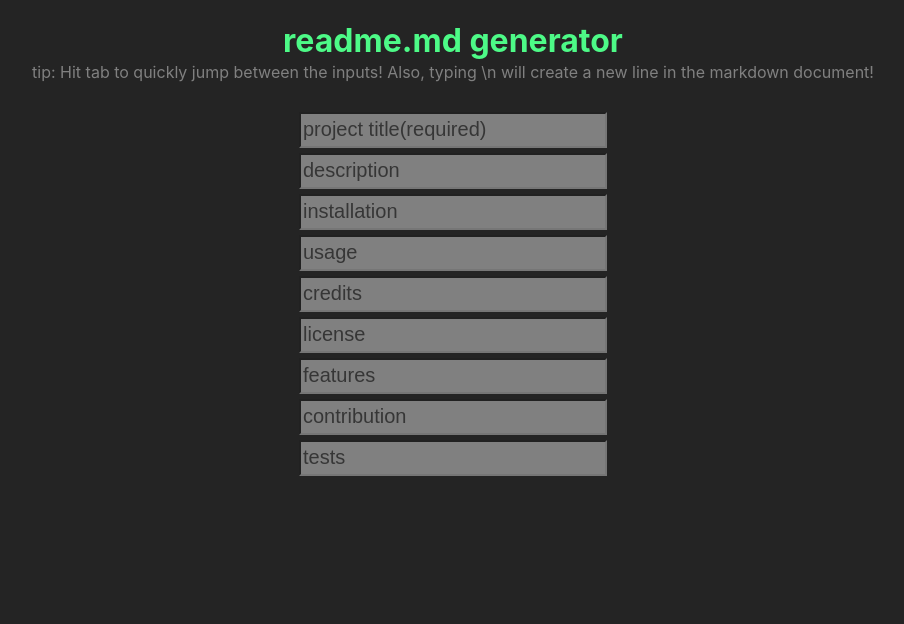
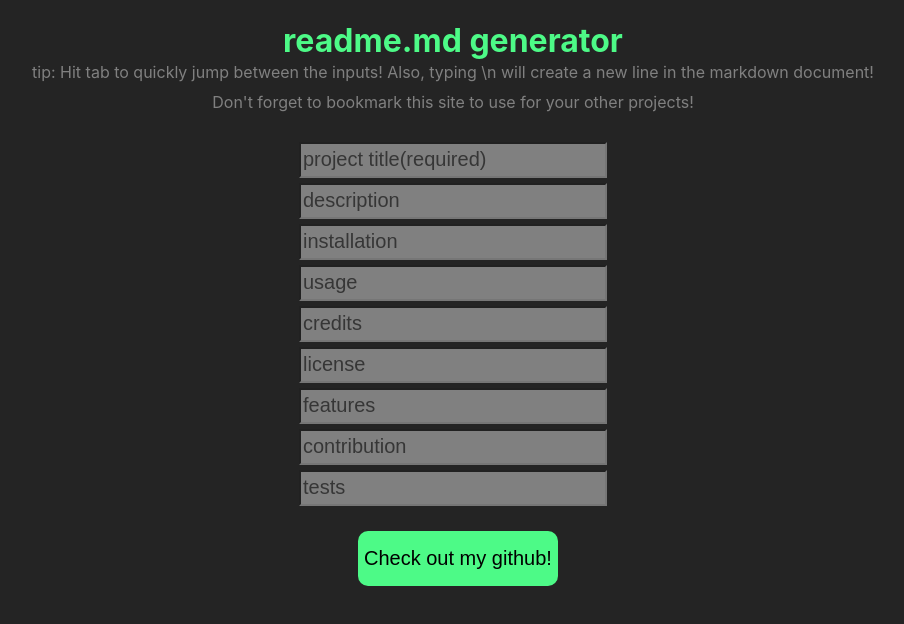
Before and after one commit to BroderickHywell/professional-read-me-generator, a React (Create React App) app: page / in a window 1280 px wide. Shown: the top 624 px of the page, without its empty margins (187-1091 px from the left). Built offline with nearby package versions, Linux system fonts and the light colour scheme.

Commit message:
added github link, changed/added some css

```diff
--- a/src/App.css
+++ b/src/App.css
@@ -52,8 +52,23 @@ button {
   margin-top: 20px;
   background-color: #4dfa87;
   width: 200px;
-  height: 50px;
+  height: 55px;
   font-size: 20px;
   border-radius: 10px;
   display: none;
+  border: 0;
+  align-items: center;
 }
+button:hover {
+  background-color: #abffc7;
+  cursor: pointer;
+}
+
+a{
+  text-decoration: none;
+}
+
+.contact-button {
+  display: flex;
+  margin-left: 10px;
+}
--- a/src/App.js
+++ b/src/App.js
@@ -58,6 +58,7 @@ function App() {
     <div className="App">
       <h1>readme.md generator</h1>
       <span id='tip-span'>tip: Hit tab to quickly jump between the inputs! Also, typing \n will create a new line in the markdown document!</span>
+      <span>Don't forget to bookmark this site to use for your other projects!</span>
       <form id='readme-form' onSubmit={handleForm}>
         <input type='text' onChange={buttonStatus} id='title-input' placeholder='project title(required)' required/>
         <input type='text' id='description-input' placeholder='description'/>
@@ -70,6 +71,7 @@ function App() {
         <input type='text' id='tests-input' placeholder='tests'/>
         <button id='download-button' onClick={() => {downloadMarkdownFile(markdownContent)}}>download your readme.md</button>
       </form>
+          <a href='https://www.github.com/BroderickHywell' target='_blank' rel='noreferrer'><button className='contact-button'>Check out my github!</button></a>
     </div>
   )
 }
```
